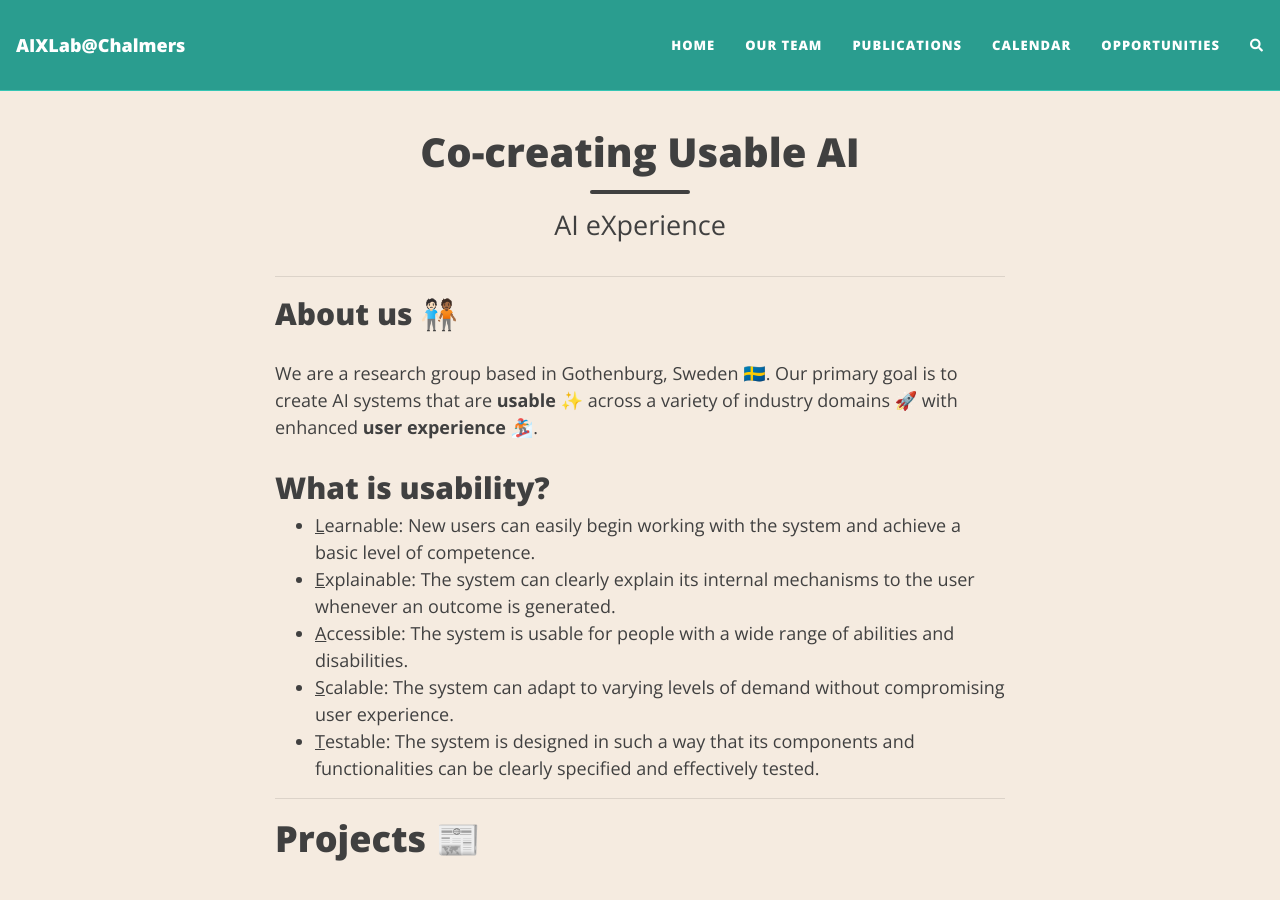
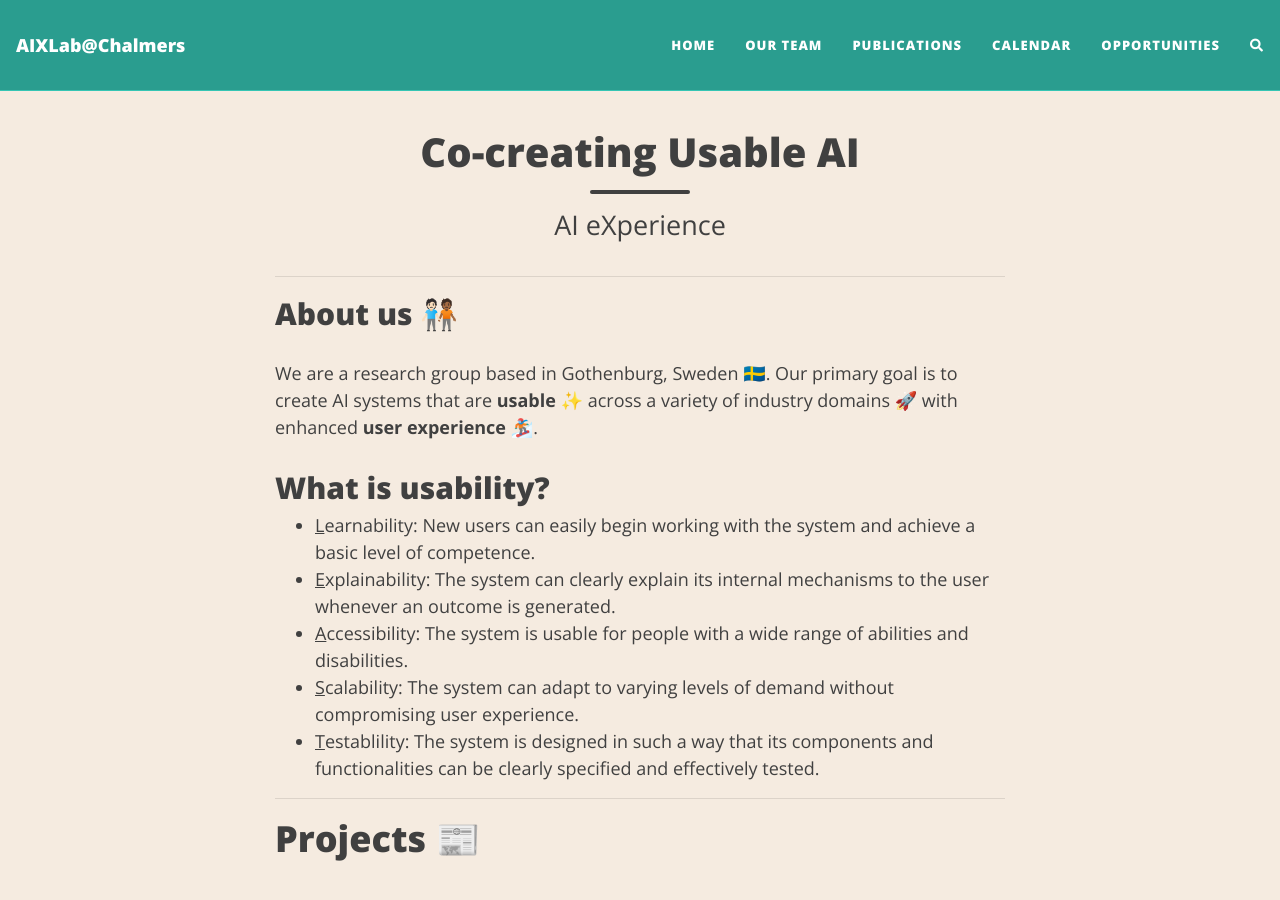
Before and after one commit to usableai/usableai.github.io, a Jekyll site: the page built from index.md, in a window 1280 px wide and 900 px high. Built offline with Jekyll 4.4.1, drawn with Linux system fonts in a browser that asks for light colours; nearby versions of some CDN libraries; comment, search, counter and statistics services are not loaded.

Commit message:
Minor modifications

```diff
--- a/index.md
+++ b/index.md
@@ -9,11 +9,11 @@ subtitle: AI eXperience
 We are a research group based in Gothenburg, Sweden 🇸🇪. Our primary goal is to create AI systems that are **usable** ✨ across a variety of industry domains 🚀 with enhanced **user experience** 🏂.
 
 ## What is usability?
-+ <u>L</u>earnable: New users can easily begin working with the system and achieve a basic level of competence.
-+ <u>E</u>xplainable: The system can clearly explain its internal mechanisms to the user whenever an outcome is generated.
-+ <u>A</u>ccessible: The system is usable for people with a wide range of abilities and disabilities.
-+ <u>S</u>calable: The system can adapt to varying levels of demand without compromising user experience.
-+ <u>T</u>estable: The system is designed in such a way that its components and functionalities can be clearly specified and effectively tested.
++ <u>L</u>earnability: New users can easily begin working with the system and achieve a basic level of competence.
++ <u>E</u>xplainability: The system can clearly explain its internal mechanisms to the user whenever an outcome is generated.
++ <u>A</u>ccessibility: The system is usable for people with a wide range of abilities and disabilities.
++ <u>S</u>calability: The system can adapt to varying levels of demand without compromising user experience.
++ <u>T</u>establility: The system is designed in such a way that its components and functionalities can be clearly specified and effectively tested.
 
 
 ---
```
